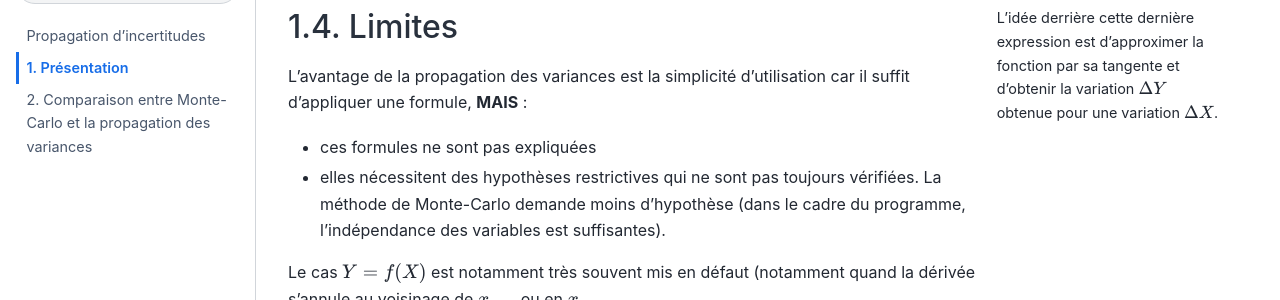
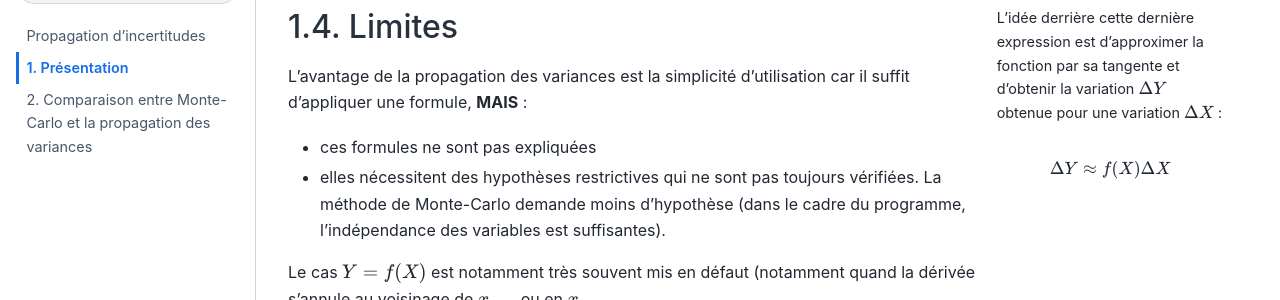
Before and after one commit to pcsi3physiquestan/tp_variances_sources, a Jupyter Book: the page built from variances_formulaire.md, in a window 1280 px wide and 900 px high, scrolled down 2724 px. Shown: the part 156-456 px from the top of the window. Built offline with Jupyter Book 1.0.4 settings and Sphinx 7.4.7 and the Sphinx Book theme 1.1.4, drawn with Linux system fonts in a browser that asks for light colours.

Commit message:
Mise à jour des sources

`````diff
--- a/variances_formulaire.md
+++ b/variances_formulaire.md
@@ -104,7 +104,11 @@ $$
 ````
 
 ```{margin}
-L'idée derrière cette dernière expression est d'approximer la fonction par sa tangente et d'obtenir la variation $\Delta Y$ obtenue pour une variation $\Delta X$.
+L'idée derrière cette dernière expression est d'approximer la fonction par sa tangente et d'obtenir la variation $\Delta Y$ obtenue pour une variation $\Delta X$ :
+
+$$
+\Delta Y \approx f(X) \Delta X
+$$
 
 ```
 ## Limites
`````
